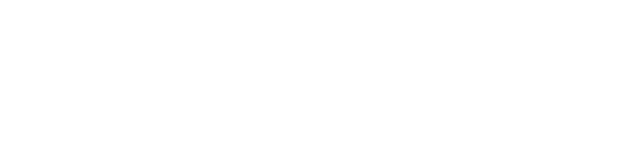
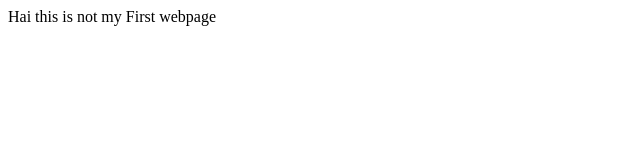
Before and after one commit to DhruvaTej345/my_first_repo, a plain HTML site: page new.html in a window 1280 px wide. Shown: the whole page, without its empty margins (0-640 px from the left). Drawn offline with Linux system fonts and the light colour scheme.

Commit message:
added body new Html page

```diff
--- a/new.html
+++ b/new.html
@@ -4,9 +4,9 @@
     <meta charset="UTF-8">
     <meta http-equiv="X-UA-Compatible" content="IE=edge">
     <meta name="viewport" content="width=device-width, initial-scale=1.0">
-    <title>Hai this is not my First webpage</title>
+    <title>test page</title>
 </head>
 <body>
-
+    Hai this is not my First webpage
 </body>
 </html>
```
